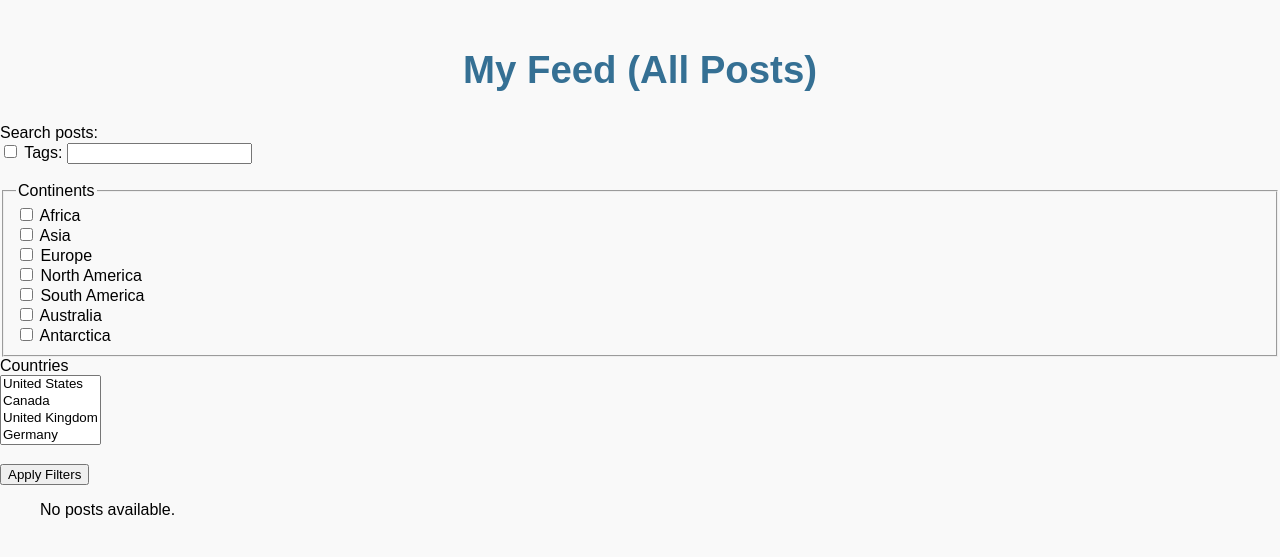
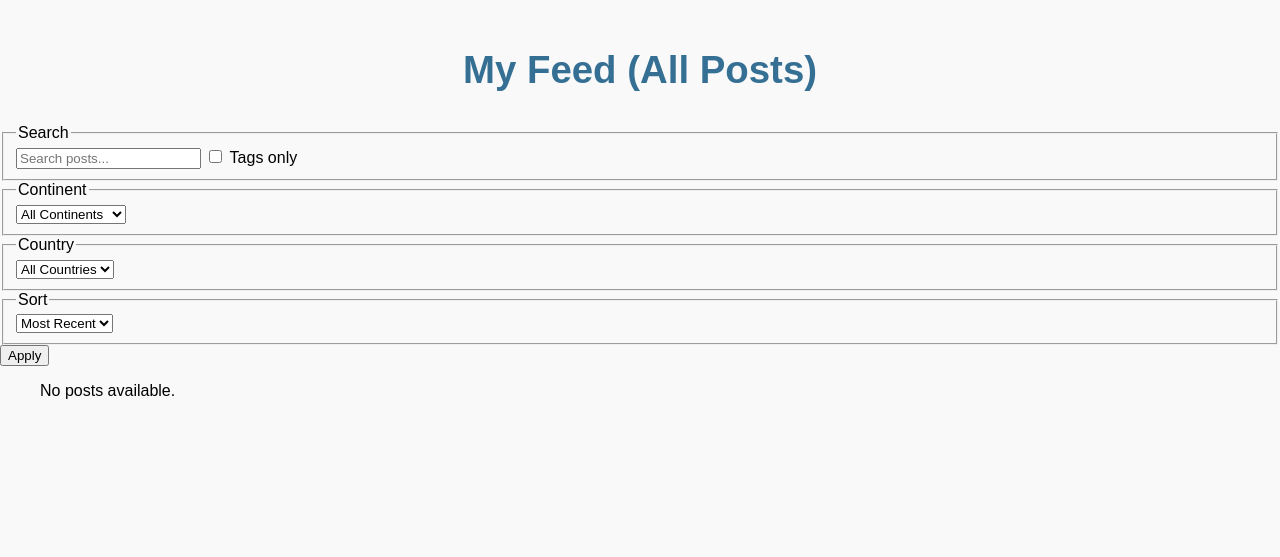
Before and after one commit to emilyyejia/mosaic, a Django app: page /user_feed/ in a window 1280 px wide. Shown: the part 63-620 px from the top of the page. Run offline with Django 5.2, Linux system fonts and the light colour scheme; the visitor is signed in with stand-in values (Sample User, id 1); data that the repository does not hold is empty; some libraries are stand-ins or nearby versions.

Commit message:
added countries to post create/view/edit, able to search by country and filter country search by continent optionally

```diff
--- a/main_app/models.py
+++ b/main_app/models.py
@@ -3,7 +3,7 @@ from django.urls import reverse
 from datetime import date
 # Import the User
 from django.contrib.auth.models import User
-
+from django_countries.fields import CountryField
 class Post(models.Model):
     user = models.ForeignKey(User, on_delete=models.CASCADE)
     title = models.CharField(max_length=100)
@@ -11,7 +11,7 @@ class Post(models.Model):
     tags = models.CharField(max_length=100)
     image = models.ImageField( null=True, blank=True)
     created_at = models.DateTimeField(auto_now_add=True)
-
+    country = CountryField(blank=True, null=True)
     def __str__(self):
         return f'{self.title}'
     def get_absolute_url(self):
--- a/main_app/templates/base.html
+++ b/main_app/templates/base.html
@@ -7,6 +7,8 @@
     <meta name="viewport" content="width=device-width, initial-scale=1.0" />
     <link rel="shortcut icon" type="image/png" href="" />
     <link rel="stylesheet" href="{% static 'css/base.css'  %}" />
+    <link href="https://cdn.jsdelivr.net/npm/select2@4.1.0-rc.0/dist/css/select2.min.css" rel="stylesheet" />
+    <script src="https://cdn.jsdelivr.net/npm/select2@4.1.0-rc.0/dist/js/select2.min.js"></script>
     <title>Mosaic</title>
     {% block head %} {% endblock %}
   </head>
--- a/main_app/templates/posts/post_detail.html
+++ b/main_app/templates/posts/post_detail.html
@@ -5,7 +5,8 @@
   <div class="post-details">
     <h1>{{ post.title }}</h1>
     <p>{{ post.body}}</p>
-    <p>{{ post.tags}}</p>
+    <p>Tags: {{ post.tags}}</p>
+    <p>Country: {{ post.country.name }}</p>
     {% if post.image %}
     <img src="{{ post.image.url }}" alt="{{ post.title }}" class="post-img" />
     {% endif %}
--- a/main_app/templates/posts/user_feed.html
+++ b/main_app/templates/posts/user_feed.html
@@ -1,44 +1,60 @@
 {% extends 'base.html' %}
 {% load static %}
+
 {% block head %}
 <link rel="stylesheet" href="{% static 'css/posts/user_feed.css' %}" />
 {% endblock %}
+
 {% block content %}
 <section class="page-header">
   <h1>My Feed (All Posts)</h1>
 </section>
+
 <section class="filter-search">
   <form method="get" class="feed-filters">
-  <label for="search">Search posts:</label><br>
+    <fieldset>
+      <legend>Search</legend>
+      <input type="text" name="q" placeholder="Search posts..." value="{{ query }}">
       <label>
-  <input type="checkbox" name="tags_only" {% if request.GET.tags_only %}checked{% endif %}>
-  Tags:
+        <input type="checkbox" name="tags_only" {% if tags_only %}checked{% endif %}>
+        Tags only
       </label>
-<input type="text" name="q" id="search" value="{{ request.GET.q }}"><br><br>
-  <fieldset>
-    <legend>Continents</legend>
-    {% for cont in continents %}
-      <label>
-        <input type="checkbox" name="continents" value="{{ cont }}"
-    {% if cont in selected_continents %}checked{% endif %}>
-    {{ cont }}
-</label><br>
-    {% endfor %}
     </fieldset>
 
-  <label for="countries">Countries</label><br>
-  <select name="countries" id="countries" multiple>
-    {% for country in countries %}
-      <option value="{{ country }}"
-        {% if country in selected_countries %}selected{% endif %}>
-        {{ country }}
-      </option>
+    <div class="filter-row">
+      <fieldset>
+        <legend>Continent</legend>
+        <select id="continent-select" name="continent">
+          <option value="">All Continents</option>
+          {% for cont in continents %}
+            <option value="{{ cont }}" {% if cont == selected_continent %}selected{% endif %}>{{ cont }}</option>
           {% endfor %}
-  </select><br><br>
+        </select>
+      </fieldset>
 
-  <button type="submit">Apply Filters</button>
+      <fieldset>
+        <legend>Country</legend>
+        <select id="country-select" name="country">
+          <option value="">All Countries</option>
+          {% for code, name in countries %}
+            <option value="{{ code }}" {% if code == selected_country %}selected{% endif %}>{{ name }}</option>
+          {% endfor %}
+        </select>
+      </fieldset>
+    </div>
+
+    <fieldset>
+      <legend>Sort</legend>
+      <select name="sort">
+        <option value="recent" {% if sort == "recent" %}selected{% endif %}>Most Recent</option>
+        <option value="oldest" {% if sort == "oldest" %}selected{% endif %}>Oldest First</option>
+      </select>
+    </fieldset>
+
+    <button type="submit">Apply</button>
   </form>
 </section>
+
 <section class="post-list">
   {% for post in posts %}
     <a href="{% url 'post_detail' post.id %}" class="post-card-link">
@@ -46,6 +62,7 @@
         <h2>{{ post.title }}</h2>
         <p>{{ post.body|truncatewords:30 }}</p>
         <p>Tags: {{ post.tags }}</p>
+        <p>Country: {{ post.country.name }}</p>
         <p>Posted by: {{ post.user.username }}</p>
       </article>
     </a>
@@ -53,4 +70,77 @@
     <p>No posts available.</p>
   {% endfor %}
 </section>
+
+{{ country_name_map|json_script:"countryNameMap" }}
+
+<script>
+const nameMap = JSON.parse(document.getElementById('countryNameMap').textContent);
+
+const continentCountries = {
+  'Africa': [
+    'DZ', 'AO', 'BJ', 'BW', 'BF', 'BI', 'CM', 'CV', 'CF', 'TD', 'KM',
+    'CG', 'CD', 'CI', 'DJ', 'EG', 'GQ', 'ER', 'ET', 'GA', 'GM', 'GH',
+    'GN', 'GW', 'KE', 'LS', 'LR', 'LY', 'MG', 'MW', 'ML', 'MR', 'MU',
+    'MA', 'MZ', 'NA', 'NE', 'NG', 'RW', 'ST', 'SN', 'SC', 'SL', 'SO',
+    'ZA', 'SS', 'SD', 'SZ', 'TZ', 'TG', 'TN', 'UG', 'EH', 'ZM', 'ZW'
+  ],
+  'Asia': [
+    'AF', 'AM', 'AZ', 'BH', 'BD', 'BT', 'BN', 'KH', 'CN', 'CY', 'GE',
+    'IN', 'ID', 'IR', 'IQ', 'IL', 'JP', 'JO', 'KZ', 'KW', 'KG', 'LA',
+    'LB', 'MY', 'MV', 'MN', 'MM', 'NP', 'KP', 'OM', 'PK', 'PS', 'PH',
+    'QA', 'SA', 'SG', 'KR', 'LK', 'SY', 'TJ', 'TH', 'TL', 'TR', 'TM',
+    'AE', 'UZ', 'VN', 'YE'
+  ],
+  'Europe': [
+    'AL', 'AD', 'AT', 'BY', 'BE', 'BA', 'BG', 'HR', 'CY', 'CZ', 'DK',
+    'EE', 'FI', 'FR', 'DE', 'GR', 'HU', 'IS', 'IE', 'IT', 'LV', 'LI',
+    'LT', 'LU', 'MT', 'MD', 'MC', 'ME', 'NL', 'MK', 'NO', 'PL', 'PT',
+    'RO', 'RU', 'SM', 'RS', 'SK', 'SI', 'ES', 'SE', 'CH', 'UA', 'GB',
+    'VA'
+  ],
+  'North America': [
+    'AG', 'BS', 'BB', 'BZ', 'CA', 'CR', 'CU', 'DM', 'DO', 'SV', 'GD',
+    'GT', 'HT', 'HN', 'JM', 'MX', 'NI', 'PA', 'KN', 'LC', 'VC', 'TT',
+    'US'
+  ],
+  'South America': [
+    'AR', 'BO', 'BR', 'CL', 'CO', 'EC', 'GY', 'PY', 'PE', 'SR', 'UY', 'VE'
+  ],
+  'Australia': [
+    'AU', 'FJ', 'KI', 'MH', 'FM', 'NR', 'NZ', 'PW', 'PG', 'WS', 'SB', 'TO', 'TV', 'VU'
+  ],
+  'Antarctica': [
+    'AQ'
+  ]
+};
+
+document.getElementById('continent-select').addEventListener('change', function() {
+  const continent = this.value;
+  const countrySelect = document.getElementById('country-select');
+
+  countrySelect.innerHTML = '<option value="">All Countries</option>';
+
+  if (!continent || !continentCountries[continent]) {
+    for (const code in nameMap) {
+      const option = document.createElement('option');
+      option.value = code;
+      option.textContent = nameMap[code];
+      countrySelect.appendChild(option);
+    }
+  } else {
+    continentCountries[continent].forEach(function(code) {
+      const option = document.createElement('option');
+      option.value = code;
+      option.textContent = nameMap[code] || code;
+      countrySelect.appendChild(option);
+    });
+  }
+  $('#country-select').select2('destroy');
+});
+$(document).ready(function() {
+  $('#continent-select').select2({ placeholder: "Select Continent", allowClear: true });
+  $('#country-select').select2({ placeholder: "Select Country", allowClear: true });
+});
+</script>
+
 {% endblock %}
--- a/main_app/templates/posts/user_posts.html
+++ b/main_app/templates/posts/user_posts.html
@@ -14,6 +14,7 @@
     <h2><a href="{% url 'post_detail' post.id %}">{{ post.title }}</a></h2>
     <p>{{ post.body|truncatewords:30 }}</p>
     <p>Tags: {{ post.tags }}</p>
+    <p>Country: {{ post.country.name }}</p>
     <p>Posted by: {{ post.user.username }}</p>
   </article>
   {% empty %}
--- a/main_app/views.py
+++ b/main_app/views.py
@@ -9,17 +9,53 @@ from django.views.generic.edit import CreateView, UpdateView, DeleteView
 from django.contrib.auth.decorators import login_required
 from django.contrib.auth.mixins import LoginRequiredMixin
 from django.db.models import Q
+from django_countries import countries
+
+
+#country dictionary
+CONTINENT_COUNTRIES = {
+  'Africa': [
+    'DZ', 'AO', 'BJ', 'BW', 'BF', 'BI', 'CM', 'CV', 'CF', 'TD', 'KM',
+    'CG', 'CD', 'CI', 'DJ', 'EG', 'GQ', 'ER', 'ET', 'GA', 'GM', 'GH',
+    'GN', 'GW', 'KE', 'LS', 'LR', 'LY', 'MG', 'MW', 'ML', 'MR', 'MU',
+    'MA', 'MZ', 'NA', 'NE', 'NG', 'RW', 'ST', 'SN', 'SC', 'SL', 'SO',
+    'ZA', 'SS', 'SD', 'SZ', 'TZ', 'TG', 'TN', 'UG', 'EH', 'ZM', 'ZW'
+  ],
+  'Asia': [
+    'AF', 'AM', 'AZ', 'BH', 'BD', 'BT', 'BN', 'KH', 'CN', 'CY', 'GE',
+    'IN', 'ID', 'IR', 'IQ', 'IL', 'JP', 'JO', 'KZ', 'KW', 'KG', 'LA',
+    'LB', 'MY', 'MV', 'MN', 'MM', 'NP', 'KP', 'OM', 'PK', 'PS', 'PH',
+    'QA', 'SA', 'SG', 'KR', 'LK', 'SY', 'TJ', 'TH', 'TL', 'TR', 'TM',
+    'AE', 'UZ', 'VN', 'YE'
+  ],
+  'Europe': [
+    'AL', 'AD', 'AT', 'BY', 'BE', 'BA', 'BG', 'HR', 'CY', 'CZ', 'DK',
+    'EE', 'FI', 'FR', 'DE', 'GR', 'HU', 'IS', 'IE', 'IT', 'LV', 'LI',
+    'LT', 'LU', 'MT', 'MD', 'MC', 'ME', 'NL', 'MK', 'NO', 'PL', 'PT',
+    'RO', 'RU', 'SM', 'RS', 'SK', 'SI', 'ES', 'SE', 'CH', 'UA', 'GB',
+    'VA'
+  ],
+  'North America': [
+    'AG', 'BS', 'BB', 'BZ', 'CA', 'CR', 'CU', 'DM', 'DO', 'SV', 'GD',
+    'GT', 'HT', 'HN', 'JM', 'MX', 'NI', 'PA', 'KN', 'LC', 'VC', 'TT',
+    'US'
+  ],
+  'South America': [
+    'AR', 'BO', 'BR', 'CL', 'CO', 'EC', 'GY', 'PY', 'PE', 'SR', 'UY', 'VE'
+  ],
+  'Australia': [
+    'AU', 'FJ', 'KI', 'MH', 'FM', 'NR', 'NZ', 'PW', 'PG', 'WS', 'SB', 'TO', 'TV', 'VU'
+  ],
+  'Antarctica': [
+    'AQ'
+  ]}
+
 # Define the home view function
 class Home(LoginView):
     # Send a simple HTML response
     template_name = 'home.html'
 
 # Create your views here.
-
-@login_required
-def user_feed(request):
-    posts = Post.objects.filter(user=request.user)
-    return render(request, 'posts/user_feed.html', {'posts': posts})
 
 def post_detail(request, post_id):
     post = Post.objects.get(id=post_id)
@@ -29,7 +65,7 @@ def post_detail(request, post_id):
 
 class PostCreate(LoginRequiredMixin, CreateView):
     model = Post
-    fields = ['title', 'body', 'tags', 'image']
+    fields = ['title', 'body', 'tags', 'country', 'image']
     # success_url = '/user_feed/'
     def form_valid(self, form):
         form.instance.user = self.request.user
@@ -37,7 +73,7 @@ class PostCreate(LoginRequiredMixin, CreateView):
 
 class PostUpdate(LoginRequiredMixin, UpdateView):
     model = Post
-    fields = ['title', 'body', 'tags']
+    fields = ['title', 'body', 'tags', 'country']
 
 class PostDelete(LoginRequiredMixin, DeleteView):
     model = Post
@@ -62,44 +98,50 @@ def user_posts(request):
     posts = Post.objects.filter(user=request.user)
     return render(request, 'posts/user_posts.html', {'posts': posts})
 
+
 @login_required
 def user_feed(request):
     posts = Post.objects.all()
-
-    continents = ["Africa", "Asia", "Europe", "North America", "South America", "Australia", "Antarctica"]
-    countries = ["United States", "Canada", "United Kingdom", "Germany", "Japan", "Australia"]
-
-    selected_continents = request.GET.getlist('continents')
-    selected_countries = request.GET.getlist('countries')
-    query = request.GET.get('q', '').strip()
+    selected_continent = request.GET.get("continent")
+    selected_country = request.GET.get("country")
+    query = request.GET.get("q", "").strip()
     tags_only = request.GET.get("tags_only")
-    if selected_continents:
-        posts = posts.filter(location__in=selected_continents)
-    if selected_countries:
-        posts = posts.filter(location__in=selected_countries)
+    sort = request.GET.get("sort", "recent")
+    continents = list(CONTINENT_COUNTRIES.keys())
+    all_countries = list(countries)
+    country_name_map = {code: name for code, name in all_countries}
+    if selected_continent:
+        codes_in_continent = CONTINENT_COUNTRIES.get(selected_continent, [])
+        filtered_countries = [(code, name) for code, name in all_countries if code in codes_in_continent]
+    else:
+        filtered_countries = all_countries
+    if selected_country:
+        posts = posts.filter(country=selected_country)
     if query:
         if tags_only:
-            posts= posts.filter(tags__icontains=query)
-        posts = posts.filter(
-            Q(title__icontains=query) |
-            Q(body__icontains=query) |
-            Q(tags__icontains=query)
-        )
-    sort = request.GET.get('sort', 'recent')
-    if sort == 'recent':
-        posts = posts.order_by('-created_at')
-    elif sort == 'oldest':
-        posts = posts.order_by('created_at')
-
+            posts = posts.filter(tags__icontains=query)
+        else:
+            posts = posts.filter(
+                Q(title__icontains=query) |
+                Q(body__icontains=query) |
+                Q(tags__icontains=query)
+            )
+    if sort == "recent":
+        posts = posts.order_by("-created_at")
+    elif sort == "oldest":
+        posts = posts.order_by("created_at")
     context = {
-        'posts': posts,
-        'continents': continents,
-        'countries': countries,
-        'selected_continents': selected_continents,
-        'selected_countries': selected_countries,
-        'sort': sort,
+        "posts": posts,
+        "continents": continents,
+        "countries": filtered_countries,
+        "selected_continent": selected_continent,
+        "selected_country": selected_country,
+        "query": query,
+        "tags_only": tags_only,
+        "sort": sort,
+        "country_name_map":country_name_map,
     }
-    return render(request, 'posts/user_feed.html', context)
+    return render(request, "posts/user_feed.html", context)
 
 @login_required
 def add_comment(request, post_id):
```
Also changed, not shown: main_app/migrations/0010_post_country.py (added). Lines whose indentation alone changed are shown as unchanged.
